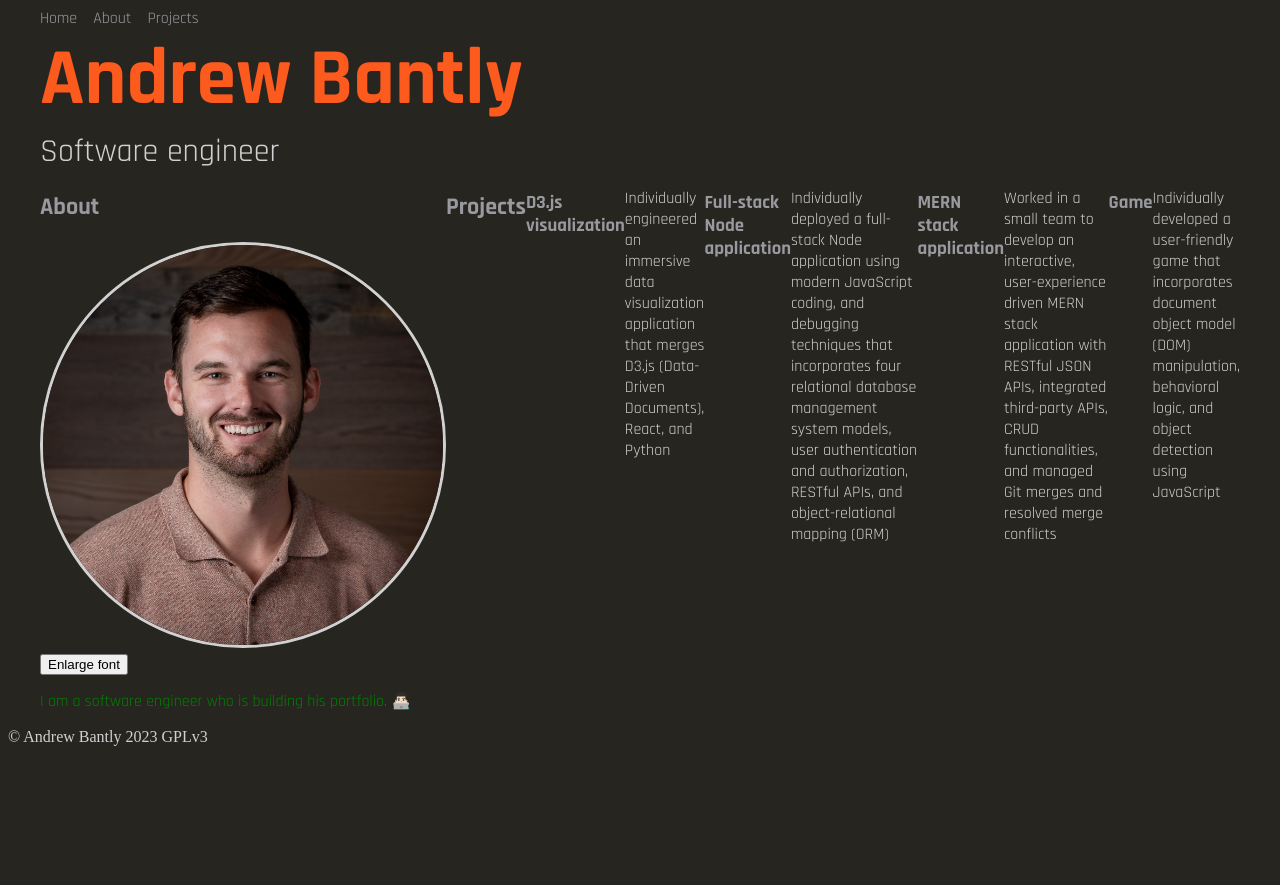
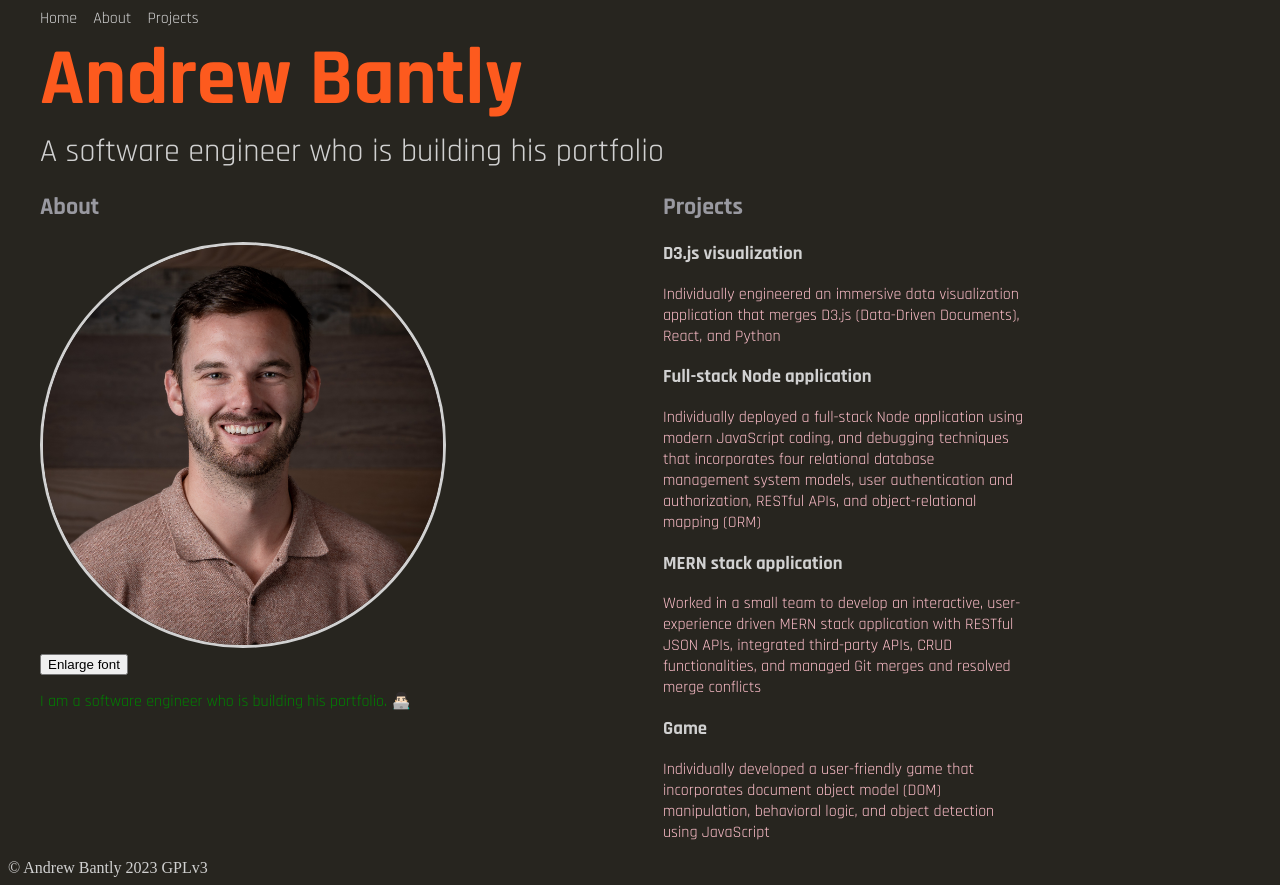
Before and after one commit to andrewbantly/portfolio, a Next.js app: page / in a window 1280 px wide. Before the commit the page ends 800 px from the top, so only its background shows below. Built offline with nearby package versions, Linux system fonts and the light colour scheme.

Commit message:
updated projects page

```diff
--- a/pages/index.js
+++ b/pages/index.js
@@ -21,7 +21,7 @@ export default function Home() {
       <main className={`${styles.main}`}>
         <header>
           <h1>{`Andrew Bantly`}</h1>
-          <p className={`${styles.headline}`}>Software engineer</p>
+          <p className={`${styles.headline}`}>A software engineer who is building his portfolio</p>
         </header>
         <div className={`${styles.flex}`}>
         <About></About>
--- a/pages/projects.js
+++ b/pages/projects.js
@@ -5,16 +5,16 @@ export default function Projects() {
 
     const projectList = myProjects.map((project, i) => {
         return(
-        <>
+        <div className={`${styles.column}`}>
             <a href={project.link}><h3>{project.name}</h3></a>
             <p>{project.description}</p>
-        </>
+        </div>
         )
     })
             return(
-            <>
+            <div className={`${styles.container}`}>
                 <h2>Projects</h2>
                 {projectList}
-            </>
+            </div>
             )
 }
--- a/styles/Navbar.module.css
+++ b/styles/Navbar.module.css
@@ -1,3 +1,9 @@
-.link {
+.container {
+    width: 30%;
+    flex-direction: row-reverse;
+    margin: 0 auto;
+}
+.column {
+    flex-direction: column-reverse;
     color: pink;
   }
--- a/styles/globals.css
+++ b/styles/globals.css
@@ -12,7 +12,7 @@ h2{
 }
 a {
   text-decoration: none;
-  color: #9999a0;
+  color: #d1d1d1;
 }
 nav {
   display: flex;
```
